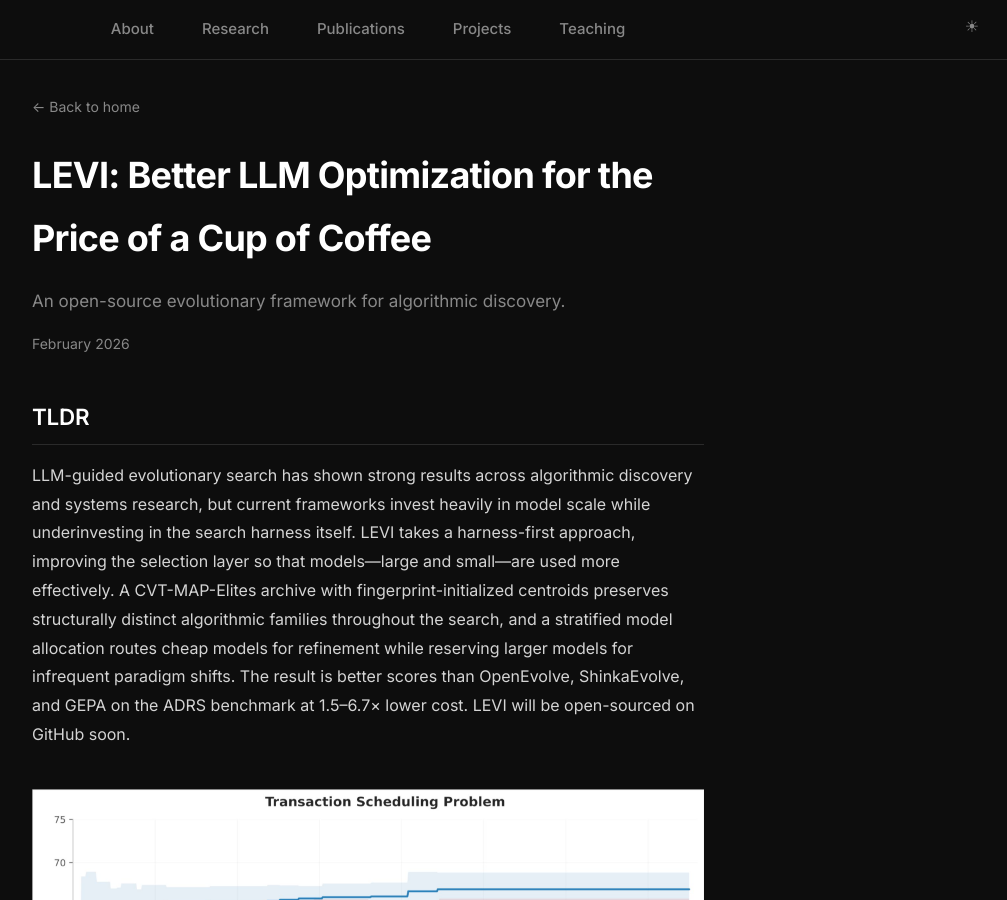
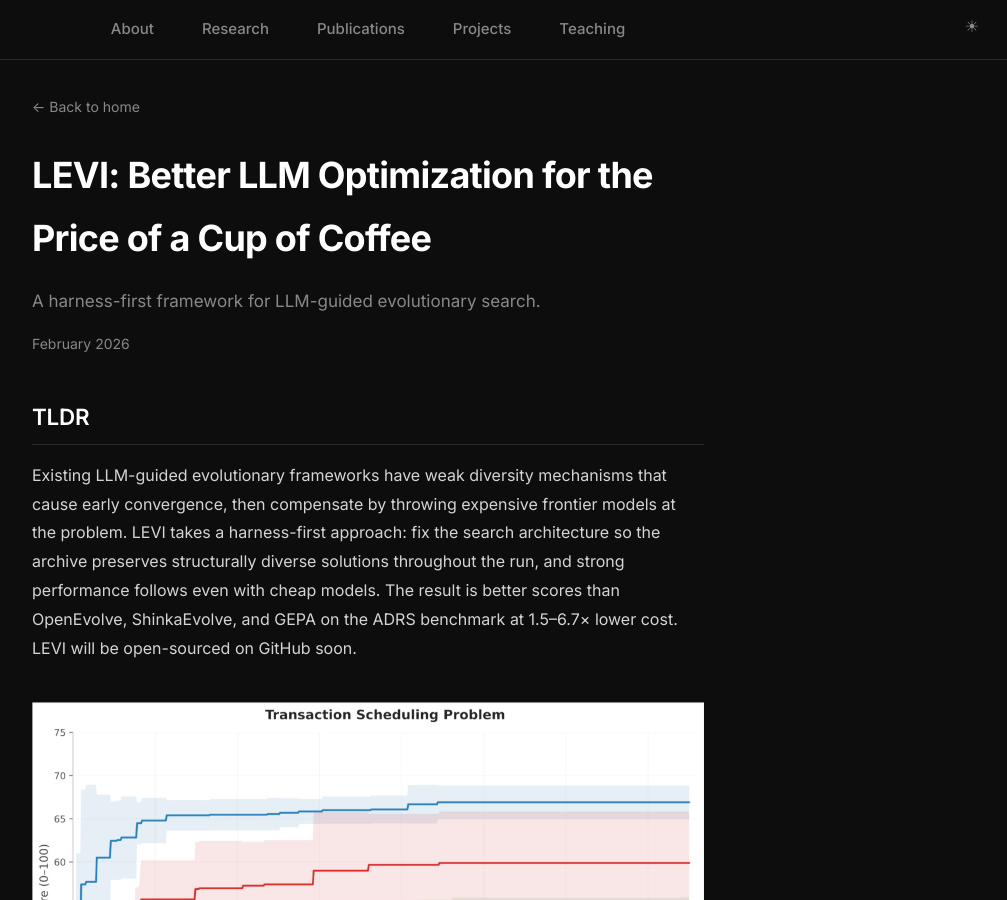
Before and after one commit to ttanv/ttanv.github.io, a Jekyll site: the page built from levi.md, in a window 1280 px wide and 900 px high. Shown: the whole window, without its empty margins (272-1279 px from the left). Built offline with Jekyll 4.4.1, drawn with Linux system fonts in a browser that asks for light colours.

Commit message:
Tighten TLDR to high-level framing and update subtitle

```diff
--- a/levi.md
+++ b/levi.md
@@ -1,7 +1,7 @@
 ---
 layout: blog
 title: "LEVI: Better LLM Optimization for the Price of a Cup of Coffee"
-subtitle: "An open-source evolutionary framework for algorithmic discovery."
+subtitle: "A harness-first framework for LLM-guided evolutionary search."
 date: 2026-02-01
 permalink: /levi
 ---
@@ -27,7 +27,7 @@ permalink: /levi
 
 ## TLDR
 
-LLM-guided evolutionary search has shown strong results across algorithmic discovery and systems research, but current frameworks invest heavily in model scale while underinvesting in the search harness itself. LEVI takes a harness-first approach, improving the selection layer so that models---large and small---are used more effectively. A CVT-MAP-Elites archive with fingerprint-initialized centroids preserves structurally distinct algorithmic families throughout the search, and a stratified model allocation routes cheap models for refinement while reserving larger models for infrequent paradigm shifts. The result is better scores than OpenEvolve, ShinkaEvolve, and GEPA on the ADRS benchmark at 1.5--6.7× lower cost. LEVI will be open-sourced on GitHub soon.
+Existing LLM-guided evolutionary frameworks have weak diversity mechanisms that cause early convergence, then compensate by throwing expensive frontier models at the problem. LEVI takes a harness-first approach: fix the search architecture so the archive preserves structurally diverse solutions throughout the run, and strong performance follows even with cheap models. The result is better scores than OpenEvolve, ShinkaEvolve, and GEPA on the ADRS benchmark at 1.5--6.7× lower cost. LEVI will be open-sourced on GitHub soon.
 
 <img src="/results/txn_scheduling.png" alt="Controlled comparison: LEVI vs OpenEvolve vs GEPA on Transaction Scheduling, same model, same budget" style="max-width:100%;height:auto;margin:1.5rem 0;">
 
```
